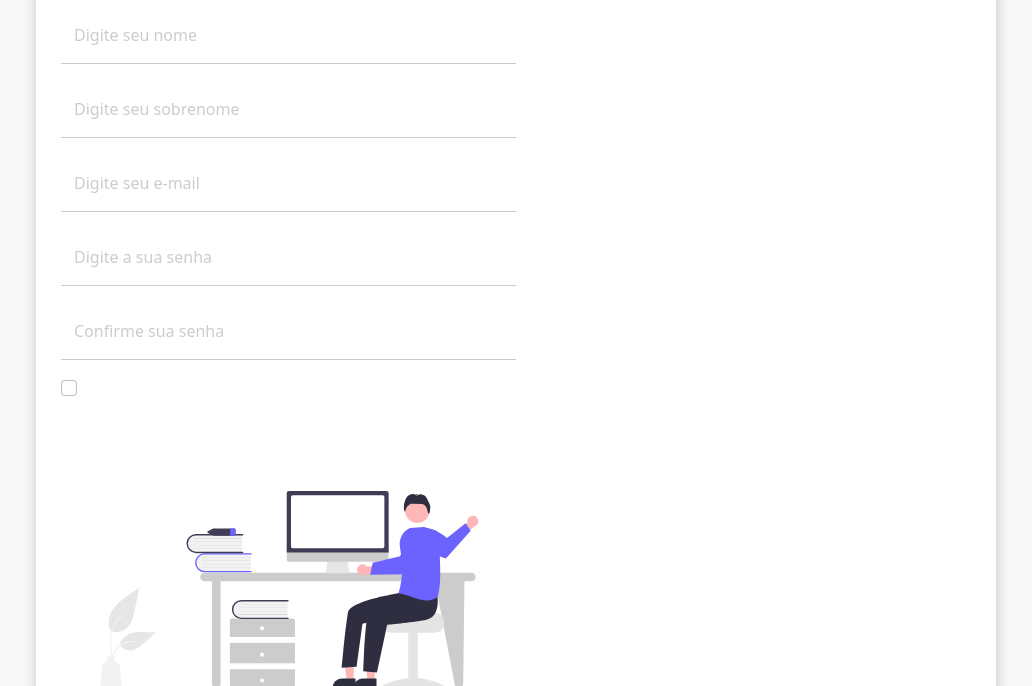
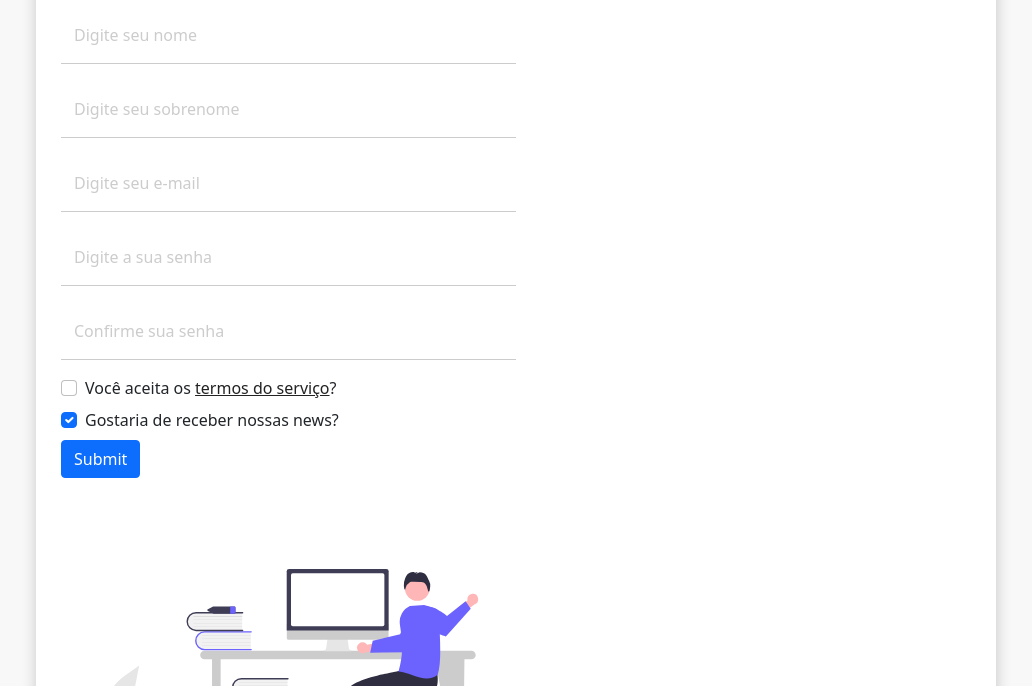
Before and after one commit to ValterBriolli/Projeto3, a plain HTML site: page register.html in a window 1280 px wide. Shown: the part 112-798 px from the top of the page, without its empty margins (124-1156 px from the left). Drawn offline with nearby package versions, Linux system fonts and the light colour scheme.

Commit message:
atualizar

```diff
--- a/register.html
+++ b/register.html
@@ -38,10 +38,22 @@
                         <input type="password" class="form-control" id="confirmpassword" name="confirmpassword" placeholder="Confirme sua senha">
                         <label for="confirmpassword" class="form-label">Confirme sua senha</label>
                     </div>
+
                     <div class="mb-3">
                         <div class="form-check mb-2">
                             <input type="checkbox" class="form-check-input" value="" id="agree-form" name="agree-form">
+                            <label for="agree-form" class="form-check-label">
+                                Você aceita os <a href="#">termos do serviço</a>?
+                            </label>
                         </div>
+                        <div class="form-check mb-2">
+                            <input type="checkbox" class="form-check-input" checked id="newsletter" name="newsletter">
+                            <label for="newsletter" class="form-check-label">
+                                Gostaria de receber nossas news?
+                            </label>
+                        </div>
+                        <input type="submit" class="btn btn-primary">
+
                     </div>
                 </form>
             </div>
@@ -54,6 +66,7 @@
                         <a href="login.html">Eu já tenho uma conta</a>
 
                     </div>
+
                 </div>
 
             </div>
```
